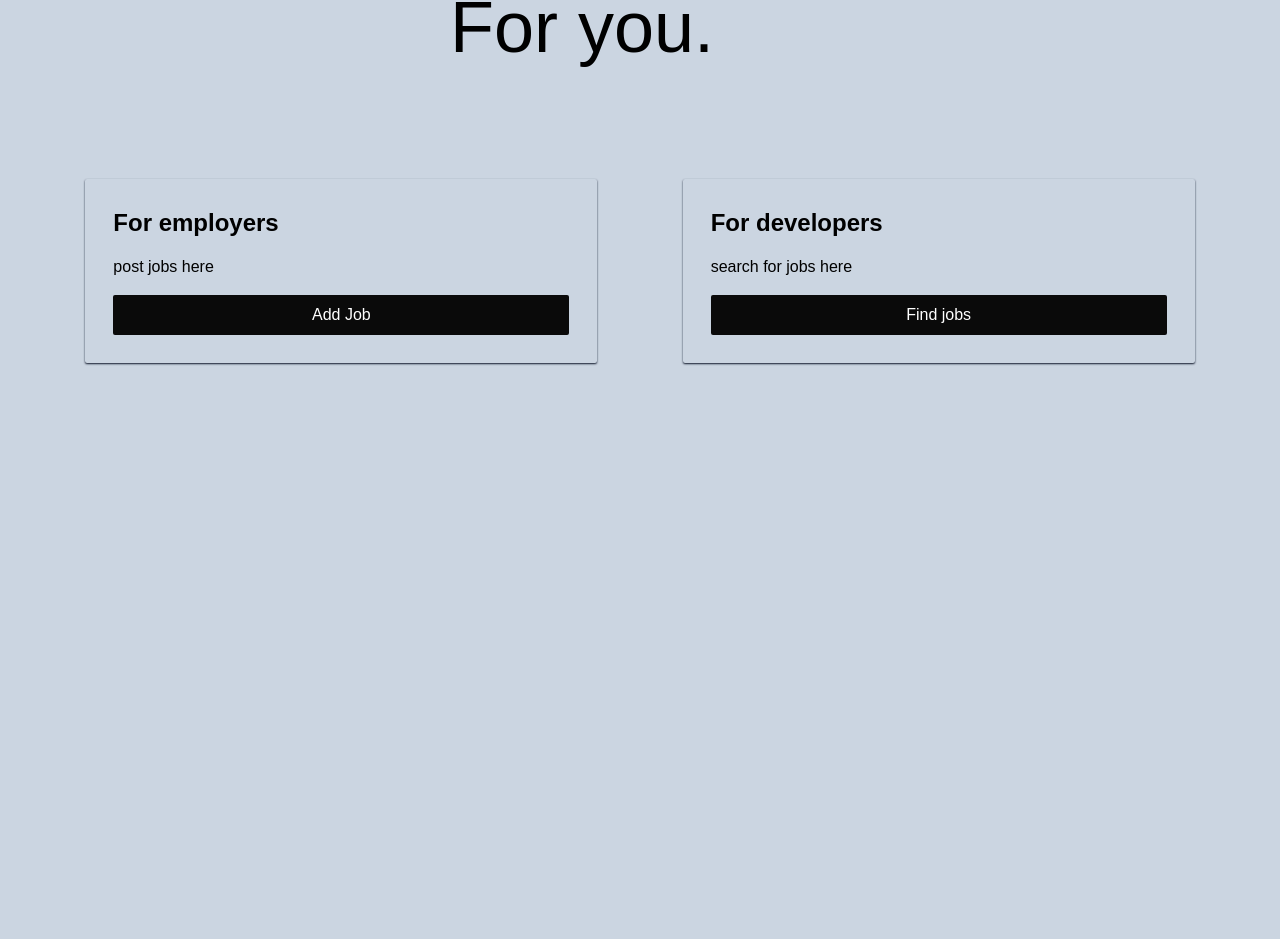
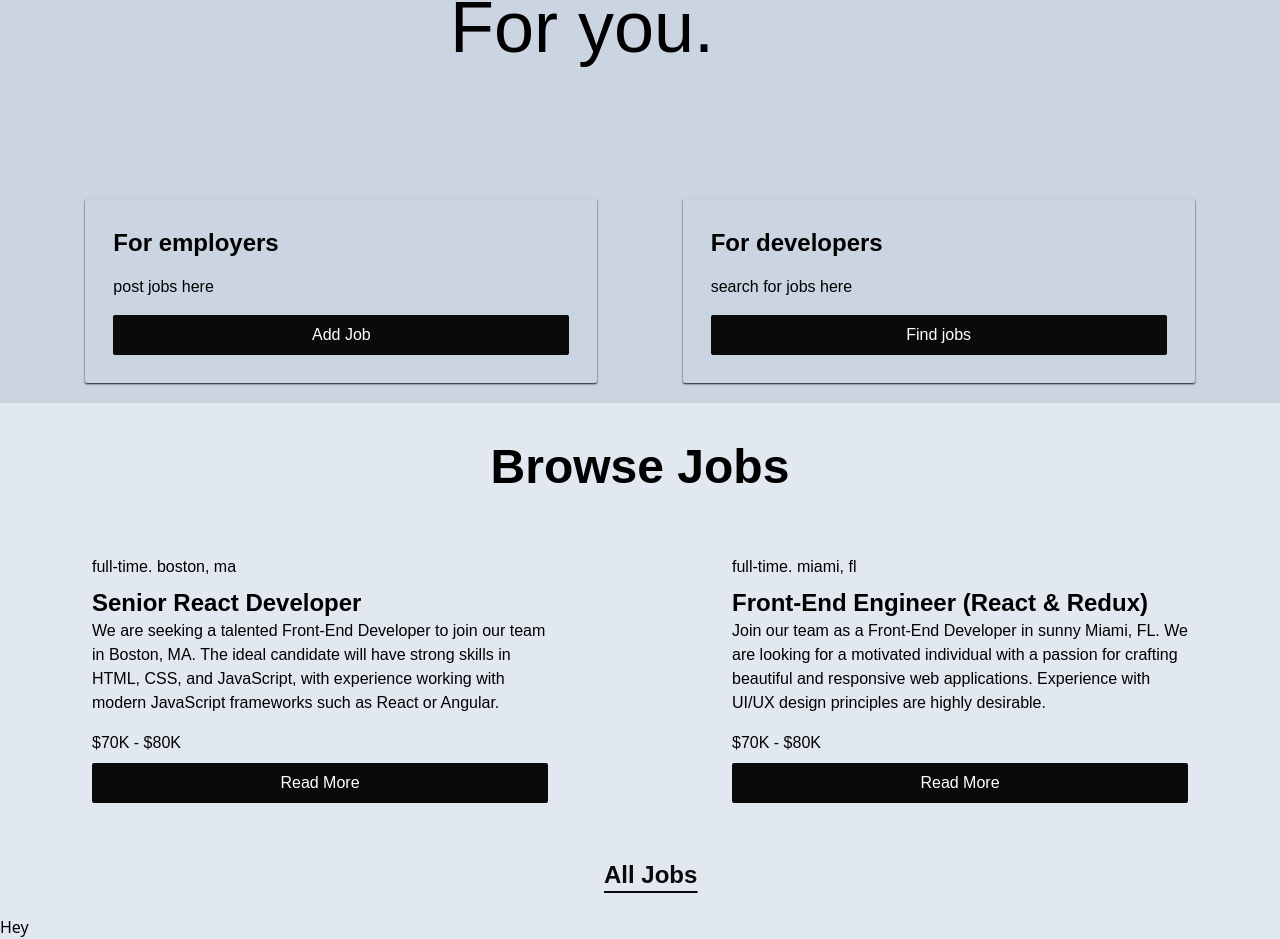
Before and after one commit to micahasowata/reacty, a React (Vite) app: page / in a window 1280 px wide. Shown: the part 257-1196 px from the top of the page. Before the commit the page ends 800 px from the top, so only its background shows below. Built offline with nearby package versions, Linux system fonts and the light colour scheme; a web font is replaced by a local one.

Commit message:
feat: add jobs card component

```diff
--- a/src/App.jsx
+++ b/src/App.jsx
@@ -1,14 +1,16 @@
 import Card from "./components/Card";
 import Hero from "./components/Hero";
+import JobCard from "./components/JobCard";
 import Navbar from "./components/Navbar";
+import jobs from "./jobs.json";
 
 const App = () => {
+	const latestJobs = jobs.jobs.slice(0, 2);
 	return (
 		<>
 			<Navbar />
 			<Hero />
-
-			<div className="flex flex-row justify-evenly pt-5">
+			<div className="flex flex-row justify-evenly pt-10 pb-5">
 				<Card title={"For employers"} body={"post jobs here"} cta={"Add Job"} />
 				<Card
 					title={"For developers"}
@@ -16,6 +18,25 @@
 					cta={"Find jobs"}
 				/>
 			</div>
+			<div className="flex flex-col flex-wrap place-content-center bg-slate-200">
+				<h2 className="font-rethink font-semibold text-5xl flex place-content-center p-10">
+					Browse Jobs
+				</h2>
+				<div className="flex flex-wrap justify-around">
+					{latestJobs.map((job) => (
+						<JobCard key={job.id} job={job} />
+					))}
+				</div>
+				<div className="grid grid-cols-12 place-content-center">
+					<button
+						type="submit"
+						className="font-rethink grid col-start-5 col-end-12 align-middle w-3/5 font-semibold text-2xl underline underline-offset-8  text-neutral-950 px-3 py-2 rounded-sm"
+					>
+						<a href="/">All Jobs</a>
+					</button>
+				</div>
+				<p>Hey</p>
+			</div>
 		</>
 	);
 };
--- /dev/null
+++ b/src/components/JobCard.jsx
@@ -0,0 +1,21 @@
+const JobCard = ({ job }) => {
+	return (
+		<div className="font-rethink flex flex-col py-8 px-7 w-2/5 h-2/5 rounded-sm">
+			<sup className="font-medium text-base">
+				{job.type.toString().toLowerCase()}.{" "}
+				{job.location.toString().toLowerCase()}
+			</sup>
+			<h3 className="font-semibold text-2xl">{job.title}</h3>
+			<p className="font-light pb-2">{job.description}</p>
+			<p className="font-medium py-2">{job.salary}</p>
+			<button
+				type="submit"
+				className="bg-neutral-950 text-white px-3 py-2 rounded-sm"
+			>
+				<a href={`/jobs/${job.id}`}>Read More</a>
+			</button>
+		</div>
+	);
+};
+
+export default JobCard;
--- /dev/null
+++ b/src/jobs.json
@@ -0,0 +1,88 @@
+{
+  "jobs": [
+    {
+      "id": "1",
+      "title": "Senior React Developer",
+      "type": "Full-Time",
+      "description": "We are seeking a talented Front-End Developer to join our team in Boston, MA. The ideal candidate will have strong skills in HTML, CSS, and JavaScript, with experience working with modern JavaScript frameworks such as React or Angular.",
+      "location": "Boston, MA",
+      "salary": "$70K - $80K",
+      "company": {
+        "name": "NewTek Solutions",
+        "description": "NewTek Solutions is a leading technology company specializing in web development and digital solutions. We pride ourselves on delivering high-quality products and services to our clients while fostering a collaborative and innovative work environment.",
+        "contactEmail": "contact@teksolutions.com",
+        "contactPhone": "555-555-5555"
+      }
+    },
+    {
+      "id": "2",
+      "title": "Front-End Engineer (React & Redux)",
+      "type": "Full-Time",
+      "location": "Miami, FL",
+      "description": "Join our team as a Front-End Developer in sunny Miami, FL. We are looking for a motivated individual with a passion for crafting beautiful and responsive web applications. Experience with UI/UX design principles are highly desirable.",
+      "salary": "$70K - $80K",
+      "company": {
+        "name": "Veneer Solutions",
+        "description": "Veneer Solutions is a creative agency specializing in digital design and development. Our team is dedicated to pushing the boundaries of creativity and innovation to deliver exceptional results for our clients.",
+        "contactEmail": "contact@loremipsum.com",
+        "contactPhone": "555-555-5555"
+      }
+    },
+    {
+      "id": "3",
+      "title": "React.js Dev",
+      "type": "Full-Time",
+      "location": "Brooklyn, NY",
+      "description": "Are you passionate about front-end development? Join our team in vibrant Brooklyn, NY, and work on exciting projects that make a difference. We offer competitive compensation and a collaborative work environment where your ideas are valued.",
+      "salary": "$70K - $80K",
+      "company": {
+        "name": "Dolor Cloud",
+        "description": "Dolor Cloud is a leading technology company specializing in digital solutions for businesses of all sizes. With a focus on innovation and customer satisfaction, we are committed to delivering cutting-edge products and services.",
+        "contactEmail": "contact@dolorsitamet.com",
+        "contactPhone": "555-555-5555"
+      }
+    },
+    {
+      "id": "4",
+      "title": "React Front-End Developer",
+      "type": "Part-Time",
+      "description": "Join our team as a Part-Time Front-End Developer in beautiful Pheonix, AZ. We are looking for a self-motivated individual with a passion for creating engaging user experiences. This position offers flexible hours and the opportunity to work remotely.",
+      "location": "Pheonix, AZ",
+      "salary": "$60K - $70K",
+      "company": {
+        "name": "Alpha Elite",
+        "description": "Alpha Elite is a dynamic startup specializing in digital marketing and web development. We are committed to fostering a diverse and inclusive workplace where creativity and innovation thrive.",
+        "contactEmail": "contact@adipisicingelit.com",
+        "contactPhone": "555-555-5555"
+      }
+    },
+    {
+      "id": "5",
+      "title": "Full Stack React Developer",
+      "type": "Full-Time",
+      "description": "Exciting opportunity for a Full-Time Front-End Developer in bustling Atlanta, GA. We are seeking a talented individual with a passion for building elegant and scalable web applications. Join our team and make an impact!",
+      "location": "Atlanta, GA",
+      "salary": "$90K - $100K",
+      "company": {
+        "name": "Browning Technologies",
+        "description": "Browning Technologies is a rapidly growing technology company specializing in e-commerce solutions. We offer a dynamic and collaborative work environment where employees are encouraged to think creatively and innovate.",
+        "contactEmail": "contact@consecteturadipisicing.com",
+        "contactPhone": "555-555-5555"
+      }
+    },
+    {
+      "id": "6",
+      "title": "React Native Developer",
+      "type": "Full-Time",
+      "description": "Join our team as a Front-End Developer in beautiful Portland, OR. We are looking for a skilled and enthusiastic individual to help us create innovative web solutions. Competitive salary and great benefits package available.",
+      "location": "Portland, OR",
+      "salary": "$100K - $110K",
+      "company": {
+        "name": "Port Solutions INC",
+        "description": "Port Solutions is a leading technology company specializing in software development and digital marketing. We are committed to providing our clients with cutting-edge solutions and our employees with a supportive and rewarding work environment.",
+        "contactEmail": "contact@ipsumlorem.com",
+        "contactPhone": "555-555-5555"
+      }
+    }
+  ]
+}
```
